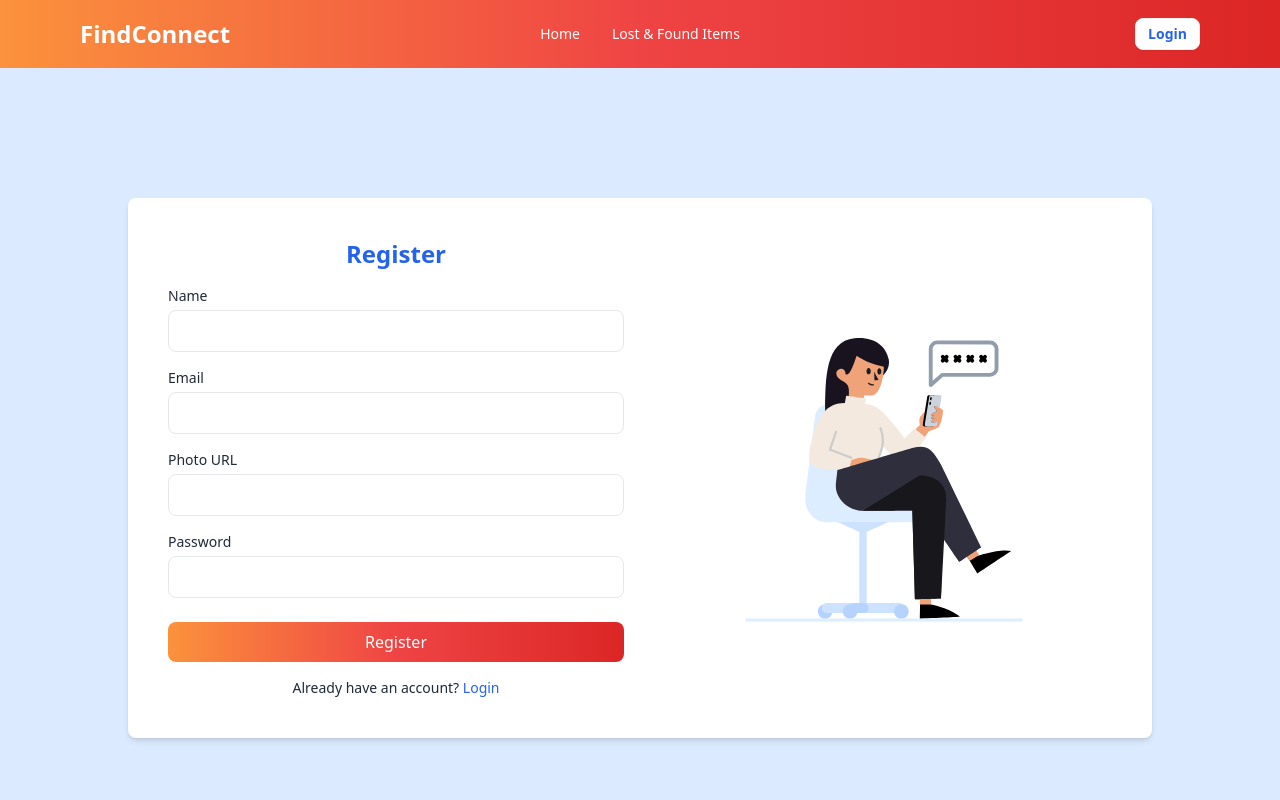
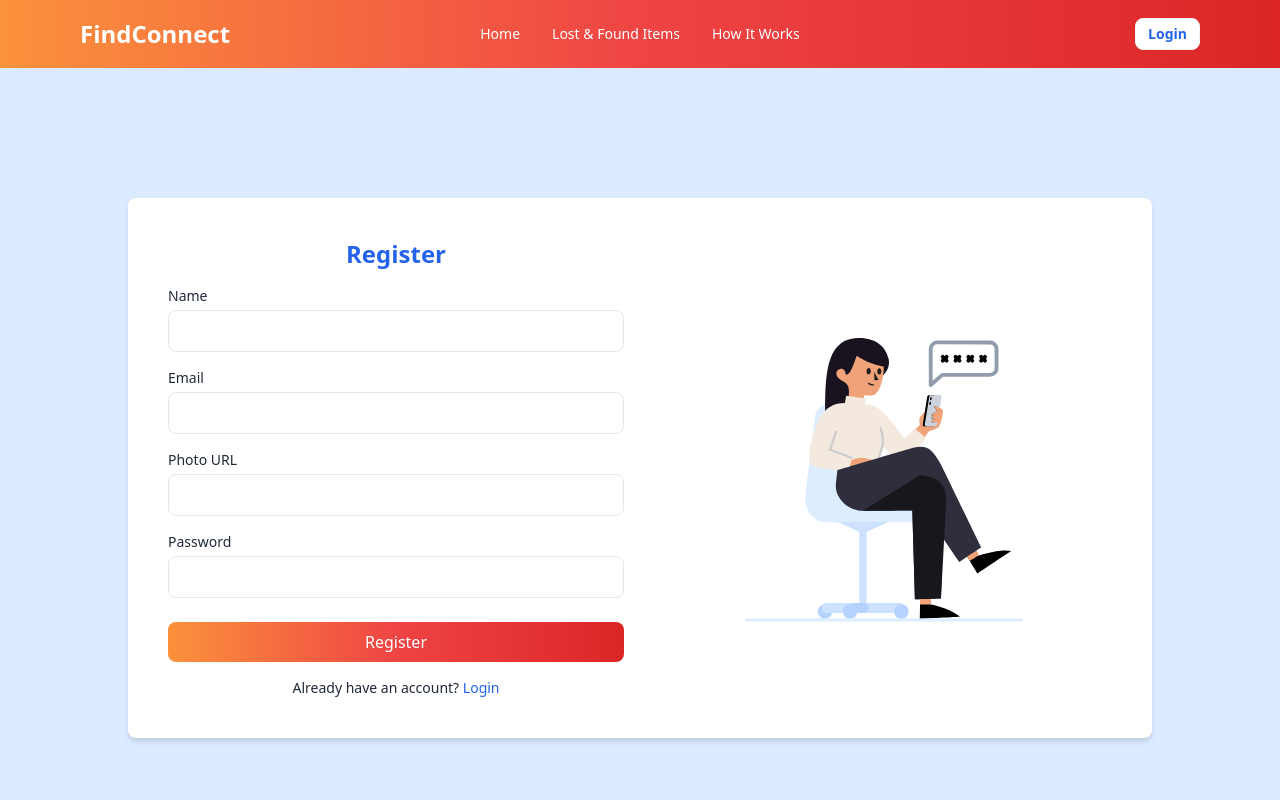
Before and after one commit to AyshaUrmi0/FindConnect, a React (Vite) app: page /register in a window 1280 px wide. Shown: the top 800 px of the page. Built offline with nearby package versions, Linux system fonts and the light colour scheme; no server answers.

Commit message:
Navbar updated

```diff
--- a/src/components/Navbar.jsx
+++ b/src/components/Navbar.jsx
@@ -31,7 +31,7 @@ const Navbar = () => {
   };
 
   return (
-    <div className="px-20 text-white  bg-gradient-to-r from-orange-400 via-red-500 to-red-600 navbar">
+    <div className="px-20 text-white bg-gradient-to-r from-orange-400 via-red-500 to-red-600 navbar">
       {/* Logo */}
       <div className="navbar-start">
         <Link to="/" className="text-2xl font-bold">
@@ -52,18 +52,46 @@ const Navbar = () => {
               Lost & Found Items
             </Link>
           </li>
+          {!user && (
+            <li>
+              <Link to="/how-it-works" className="hover:text-gray-200">
+                How It Works
+              </Link>
+            </li>
+          )}
+          {user && (
+            <>
+              <li>
+                <Link to="/addItems" className="hover:text-gray-200">
+                  Add Lost Item
+                </Link>
+              </li>
+              <li>
+                <Link to="/myItems" className="hover:text-gray-200">
+                  Manage My Items
+                </Link>
+              </li>
+              <li>
+                <Link to="/recoveredItems" className="hover:text-gray-200">
+                  All Recovered Items
+                </Link>
+              </li>
+            </>
+          )}
         </ul>
       </div>
 
       {/* Right Section */}
       <div className="flex items-center gap-4 navbar-end">
         {!user ? (
+          <>
             <Link
               to="/login"
               className="text-blue-600 bg-white btn btn-sm hover:bg-gray-200"
             >
               Login
             </Link>
+          </>
         ) : (
           <>
             {/* Profile Picture Dropdown (Large Devices) */}
@@ -170,6 +198,13 @@ const Navbar = () => {
                   Lost & Found Items
                 </Link>
               </li>
+              {!user && (
+                <li>
+                  <Link to="/how-it-works" onClick={() => setNavMenuOpen(false)}>
+                    How It Works
+                  </Link>
+                </li>
+              )}
               {user && (
                 <>
                   <li>
```
Also changed, not shown: 5 other files (tests, documents, lock files or other folders). Lines whose indentation alone changed are shown as unchanged.
